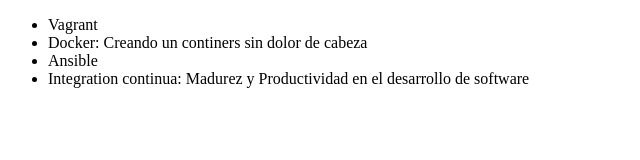
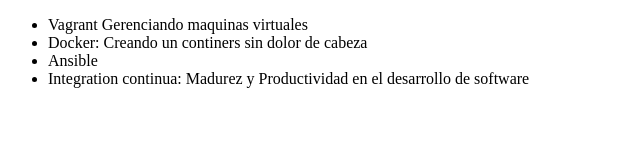
Before and after one commit to JorgeMacas/Alura-git, a plain HTML site: page index.html in a window 1280 px wide. Shown: the whole page, without its empty margins (0-640 px from the left). Drawn offline with Linux system fonts and the light colour scheme.

Commit message:
corrigiendo curso de vagrant

```diff
--- a/index.html
+++ b/index.html
@@ -6,7 +6,7 @@
 </head>
 <body>
      <ul>
-         <li> Vagrant </li>
+         <li> Vagrant Gerenciando maquinas virtuales</li>
          <li> Docker: Creando un continers sin dolor de cabeza</li>
          <li> Ansible </li>
          <li> Integration continua: Madurez y Productividad en el desarrollo de software </li>
```
